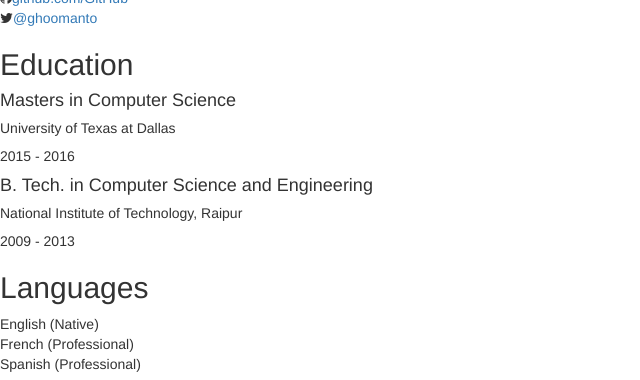
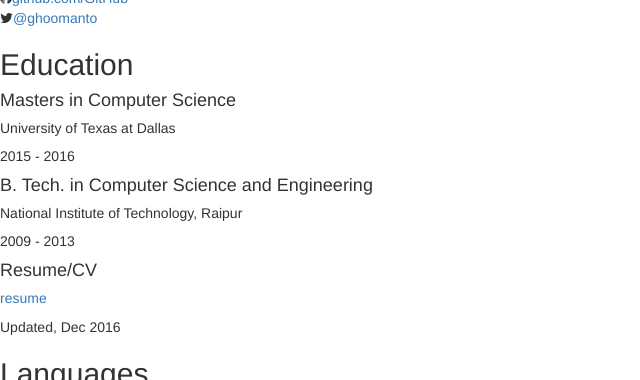
Before and after one commit to bikdroid/bikdroid.github.io, a Jekyll site: the page built from index.html, in a window 1280 px wide and 900 px high, scrolled down 448 px, cut to the strip 0-380 px from the top of the window. Shown: the whole strip, without its empty margins (0-640 px from the left). Built offline with Jekyll 4.4.1, drawn with Linux system fonts in a browser that asks for light colours.

Commit message:
experience changes

```diff
--- a/_includes/education.html
+++ b/_includes/education.html
@@ -10,4 +10,10 @@
     <h5 class="meta">National Institute of Technology, Raipur</h5>
     <div class="time">2009 - 2013</div>
 </div><!--//item-->
+<div class="item">
+    <h4 class="degree">Resume/CV</h4>
+    <h5 class="meta"><a href="https://goo.gl/SkHUF6
+">resume</a></h5>
+    <div class="time">Updated, Dec 2016</div>
+</div><!--//item-->
 </div><!--//education-container-->
```
